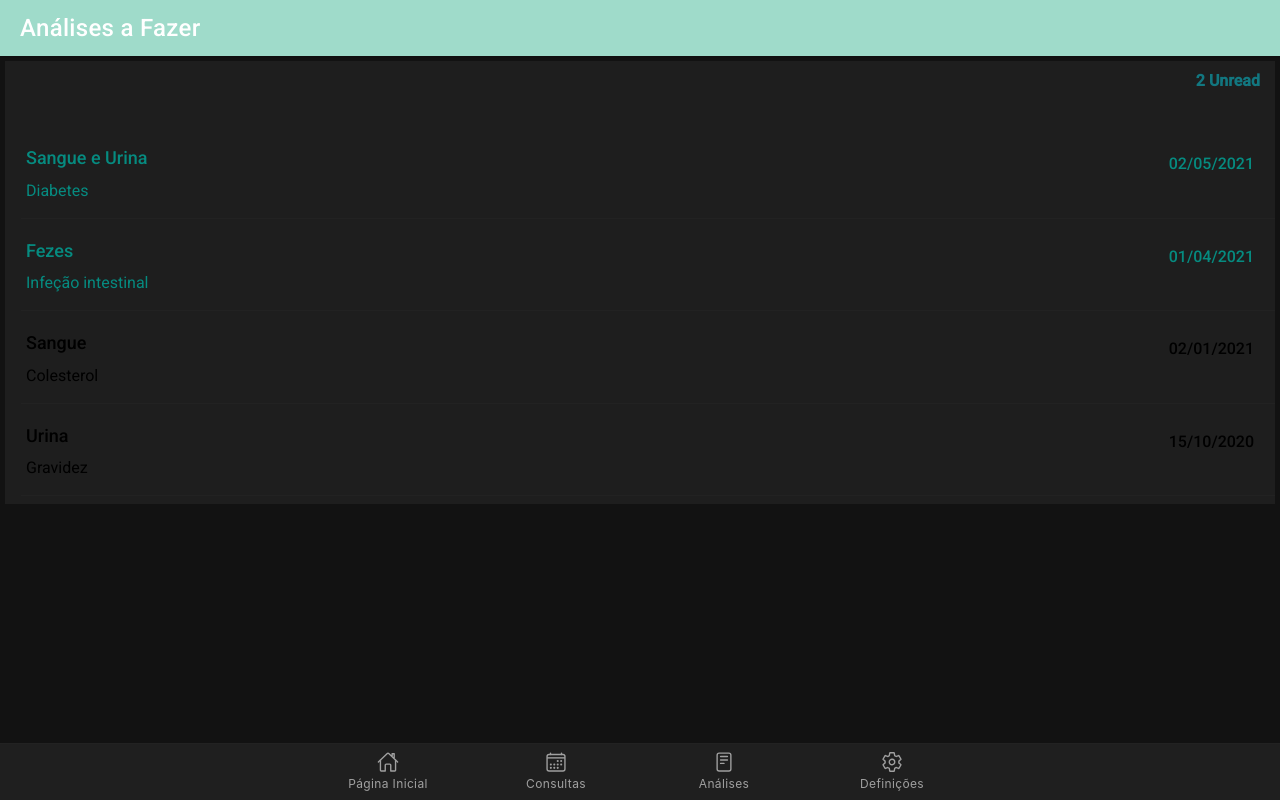
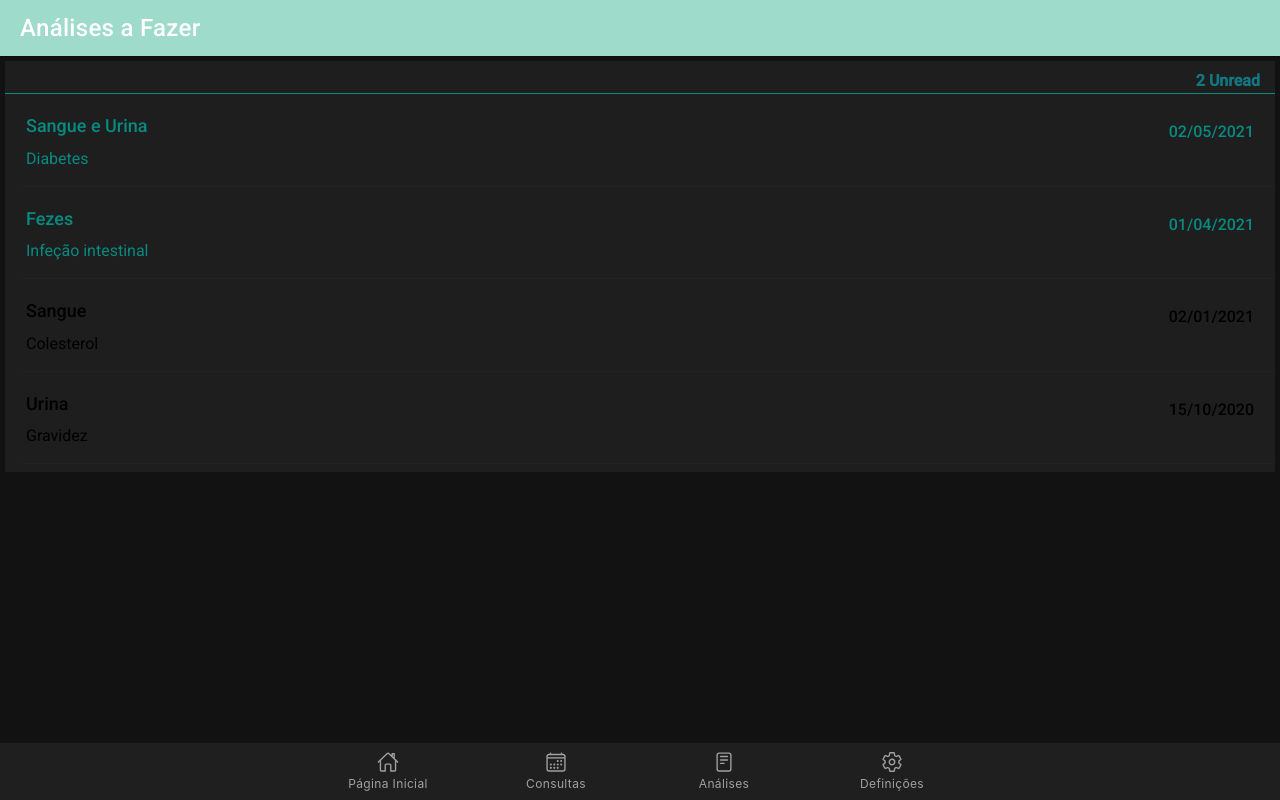
Before and after one commit to sophjane/health-calendar-ms3bty, a React (Create React App) app: page /Analysis/analysisToDo in a window 1280 px wide. Built offline with nearby package versions, Linux system fonts and the light colour scheme.

Commit message:
barra nas analises

```diff
--- a/src/components/AnalysisToDo/AnalysisToDo.css
+++ b/src/components/AnalysisToDo/AnalysisToDo.css
@@ -26,3 +26,8 @@
     width: 100%;
 
 }
+
+.hr-color{
+    margin: 0%;
+    background-color: #068b80;
+}
--- a/src/components/AnalysisToDo/List.tsx
+++ b/src/components/AnalysisToDo/List.tsx
@@ -52,7 +52,7 @@ const List: React.FC<AnalysisProps> = ({type}) => {
         <IonList>
             <IonText>
                 <div  className = "unread-header"><strong>{count} Unread</strong></div>
-                <hr></hr>
+                <hr className="hr-color"></hr>
             </IonText>
             {analysis.map((e, index) => (
                 <IonItem  >
--- a/src/components/Definicoes/Buttons.tsx
+++ b/src/components/Definicoes/Buttons.tsx
@@ -71,7 +71,7 @@ const Buttons: React.FC = () => {
       dismiss();
     }
     const handlesave = () => {
-      if (trigerPassword && trigerConfirmation){
+      if (trigerPassword && trigerConfirmation && password!==''){
         if(password.length >3 ){
           if (password === checkPassword){
               console.log(password);
```
